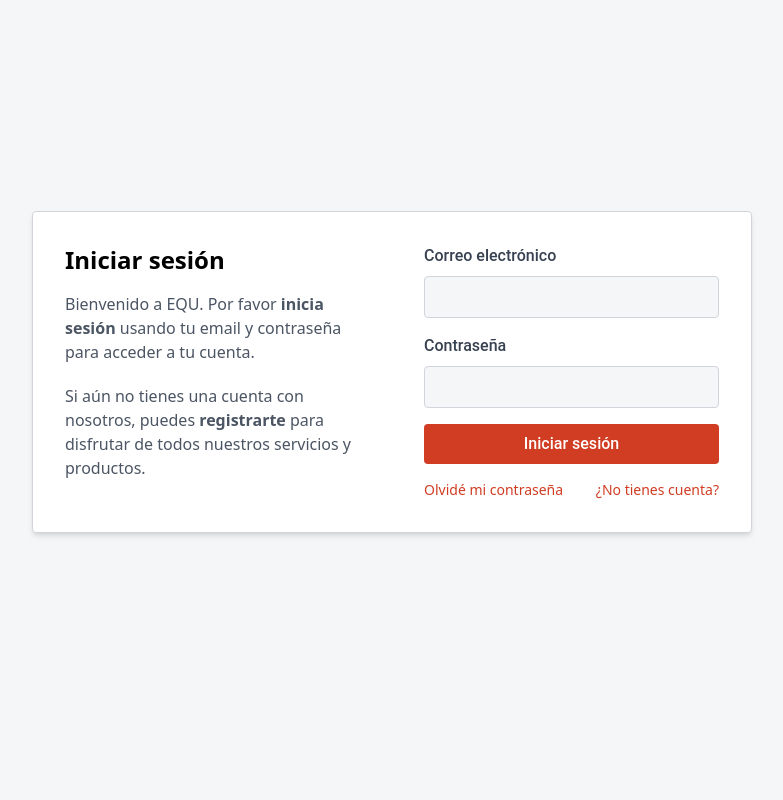
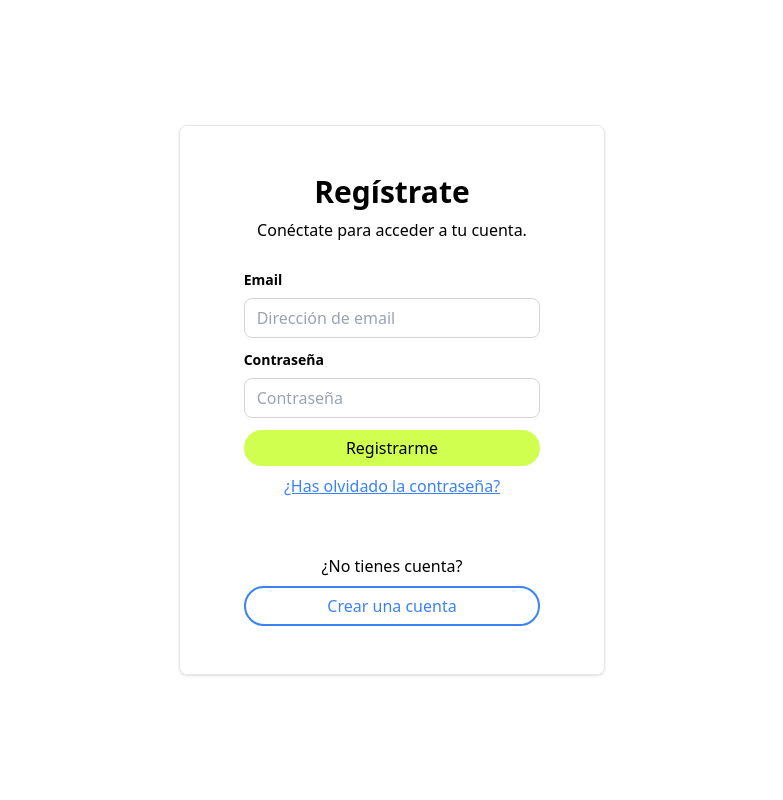
Before and after one commit to aritzjl/PadelChiquito, a Django app: page /signin/ in a window 1280 px wide. Shown: the whole page, without its empty margins (248-1031 px from the left). Run offline with Django 4.2, Linux system fonts and the light colour scheme; some libraries are stand-ins or nearby versions.

Commit message:
Sign in - done

```diff
--- a/apps/comparador/templates/comparador_pala.html
+++ b/apps/comparador/templates/comparador_pala.html
@@ -59,10 +59,9 @@
 					</div>
 				</form>
 				<div id="headerList" class="w-full md:w-auto flex flex-1 bg-[rgb(53,58,61)] md:bg-inherit" role="navigation">
-
 					<ul class="w-full py-0.5 border-b border-gray-300 md:border-none flex justify-evenly md:justify-normal gap-x-1 md:gap-x-4 whitespace-nowrap font-medium text-white md:text-inherit">
 						{% if filtro %}
-						<li><a href="#" id="hamburgerMenu" class="inline">Filtrar</a></li>
+							<li><a href="#" id="hamburgerMenu" class="inline">Filtrar</a></li>
 						{% endif %}
 					</ul>
 				</div>
--- a/apps/users/templates/signin.html
+++ b/apps/users/templates/signin.html
@@ -16,39 +16,42 @@
 	<title>Padel Chiquito - Iniciar sesión</title>
 </head>
 
-<body class="bg-[#f5f6f8]">
-	<main class="flex items-center justify-center m-[min(2vw)] h-[calc(100vh-3.5rem)] md:m-0">
-		<div class="md:flex max-w-md w-full md:max-w-[45rem] p-8 bg-white border border-gray-300 border-solid rounded shadow-md">
-			<div class="w-full md:pr-8 md:w-1/2">
-				<h2 class="mb-4 text-2xl font-bold">Iniciar sesión</h2>
-				<p class="hidden mb-5 text-gray-600 md:block">Bienvenido a EQU. Por favor <strong>inicia sesión</strong> usando tu email y contraseña para acceder a tu cuenta.</p>
-				<p class="hidden text-gray-600 md:block">Si aún no tienes una cuenta con nosotros, puedes <strong>registrarte</strong> para disfrutar de todos nuestros servicios y productos.</p>
+<body class="h-screen">
+	<main class="flex items-center justify-center w-full h-full">
+		<div class="w-11/12 px-16 py-12 border rounded-lg shadow md:w-4/12">
+			<div class="text-center mb-7">
+				<h2 class="mb-2 text-3xl font-bold">Regístrate</h2>
+				<span>Conéctate para acceder a tu cuenta.</span>
 			</div>
-			<div class="w-full md:pl-8 md:w-1/2">
-				<form method="post" class="font-[roboto]">
+			<form action="/signin/" method="post" class="flex flex-col gap-y-3">
 				{% csrf_token %}
-					<div class="mb-4">
-						<label for="username" class="block mb-2 font-medium text-gray-700">Correo electrónico</label>
-						<input type="text" id="username" name="username" class="bg-[#f5f6f8] w-full p-2 border border-gray-300 rounded focus:outline-none focus:border-[#d03d23]" required autocomplete="on">
+				<div class="flex flex-col gap-y-2">
+					<label for="email" class="text-sm font-semibold whitespace-nowrap">Email</label>
+					<input type="email" name="email" class="h-10 border border-solid border-gray-300 rounded-lg focus-visible:outline-none px-3 py-1.5 transition-colors focus:border-[#D1FF4F]" placeholder="Dirección de email" autocomplete="on">
 				</div>
-					<div class="mb-4">
-						<label for="password" class="block mb-2 font-medium text-gray-700">Contraseña</label>
-						<input type="password" id="password" name="password1" class="bg-[#f5f6f8] w-full p-2 border border-gray-300 rounded focus:outline-none focus:border-[#d03d23]" required autocomplete="on">
+				<div class="flex flex-col gap-y-2">
+					<label for="password1" class="text-sm font-semibold whitespace-nowrap">Contraseña</label>
+					<input type="password" name="password1" class="h-10 border border-solid border-gray-300 rounded-lg focus-visible:outline-none px-3 py-1.5 transition-colors focus:border-[#D1FF4F]" placeholder="Contraseña" autocomplete="on">
 				</div>
-					<button type="submit" class="w-full px-4 py-2 mb-4 font-medium text-white bg-[#d03d23] rounded hover:bg-[#dd605a]">Iniciar sesión</button>
+				<button type="submit" class="bg-[#D1FF4F] min-w-max w-full font-medium rounded-full p-1.5 px-10 mx-auto mb-2 transition-colors hover:bg-[#CCFF00]">
+					Registrarme
+				</button>
 				{% if error %}
 					<input type="hidden" id="error" value="{{ error }}">
 				{% endif %}
 			</form>
-				<div class="flex justify-between">
-					<a href="/recover/" class="text-center text-sm text-[#d03d23] hover:text-[#dd605a]">Olvidé mi contraseña</a>
-					<a href="../signup" class="text-center text-sm text-[#d03d23] hover:text-[#dd605a]">¿No tienes cuenta?</a>
+			<div class="flex flex-col text-center gap-y-14">
+				<a href="/recover/" class="text-blue-500 underline">¿Has olvidado la contraseña?</a>
+				<div class="flex flex-col gap-y-2">
+					<span>¿No tienes cuenta?</span>
+					<a href="../signup" class="border-2 border-blue-500 rounded-full p-1.5 px-10 font-medium text-blue-500 transition-colors hover:text-blue-400 hover:border-blue-400">
+						Crear una cuenta
+					</a>
 				</div>
 			</div>
 		</div>
 	</main>
 	<script src="https://cdn.jsdelivr.net/npm/sweetalert2@11"></script>
-	<script src="{% static 'js/header.js'%}"></script>
 	<script src="{% static 'js/users/signin.js'%}"></script>
 </body>
 </html>
--- a/apps/users/views.py
+++ b/apps/users/views.py
@@ -111,7 +111,7 @@ def signin(request):
             "form": AuthenticationForm
         })
     else:
-        email = request.POST["username"]
+        email = request.POST["email"]
         password = request.POST["password1"]
         User = get_user_model()
         user = User.objects.filter(email=email).first()
--- a/static/css/output.css
+++ b/static/css/output.css
@@ -1512,8 +1500,16 @@ video {
   row-gap: 0.25rem;
 }
 
+.gap-y-14 {
+  row-gap: 3.5rem;
+}
+
 .gap-y-2 {
   row-gap: 0.5rem;
+}
+
+.gap-y-3 {
+  row-gap: 0.75rem;
 }
 
 .gap-y-4 {
@@ -1898,6 +1894,10 @@ video {
   border-width: 1px;
 }
 
+.border-2 {
+  border-width: 2px;
+}
+
 .border-\[1px\] {
   border-width: 1px;
 }
@@ -1960,6 +1960,11 @@ video {
   border-style: none;
 }
 
+.border-blue-500 {
+  --tw-border-opacity: 1;
+  border-color: rgb(59 130 246 / var(--tw-border-opacity));
+}
+
 .border-gray-200 {
   --tw-border-opacity: 1;
   border-color: rgb(229 231 235 / var(--tw-border-opacity));
@@ -2154,6 +2159,11 @@ video {
   padding-right: 2.5rem;
 }
 
+.px-16 {
+  padding-left: 4rem;
+  padding-right: 4rem;
+}
+
 .px-2 {
   padding-left: 0.5rem;
   padding-right: 0.5rem;
@@ -2194,6 +2204,11 @@ video {
   padding-bottom: 0.375rem;
 }
 
+.py-12 {
+  padding-top: 3rem;
+  padding-bottom: 3rem;
+}
+
 .py-2 {
   padding-top: 0.5rem;
   padding-bottom: 0.5rem;
@@ -2729,6 +2739,12 @@ video {
 
 .transition-all {
   transition-property: all;
+  transition-timing-function: cubic-bezier(0.4, 0, 0.2, 1);
+  transition-duration: 150ms;
+}
+
+.transition-colors {
+  transition-property: color, background-color, border-color, text-decoration-color, fill, stroke;
   transition-timing-function: cubic-bezier(0.4, 0, 0.2, 1);
   transition-duration: 150ms;
 }
@@ -2912,6 +2943,10 @@ input[type='search']:placeholder-shown {
 
   .md\:w-1\/2 {
     width: 50%;
+  }
+
+  .md\:w-4\/12 {
+    width: 33.333333%;
   }
 
   .md\:w-6\/12 {
```
Also changed, not shown: other parts of static/css/output.css (+29 -31 lines), apps/users/templates/signup.html (+10 -10 lines). Lines whose indentation alone changed are shown as unchanged.
